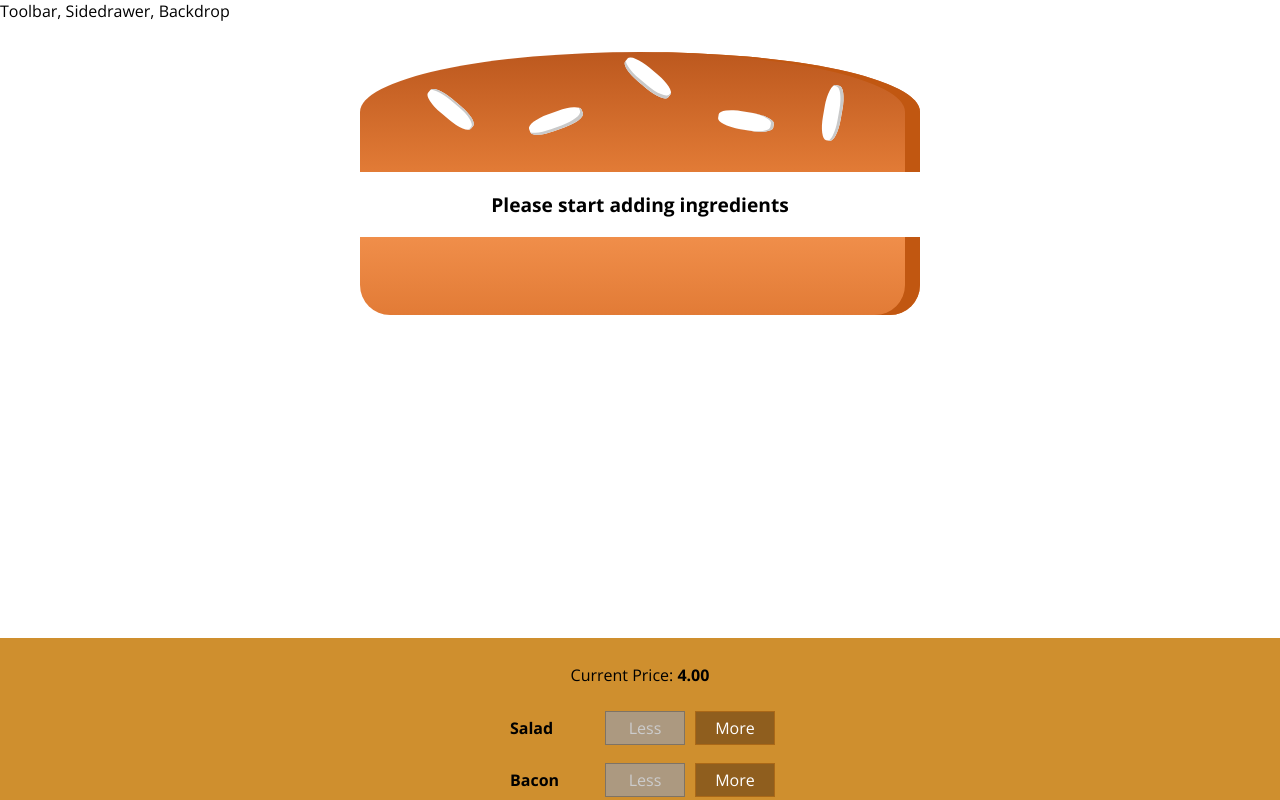
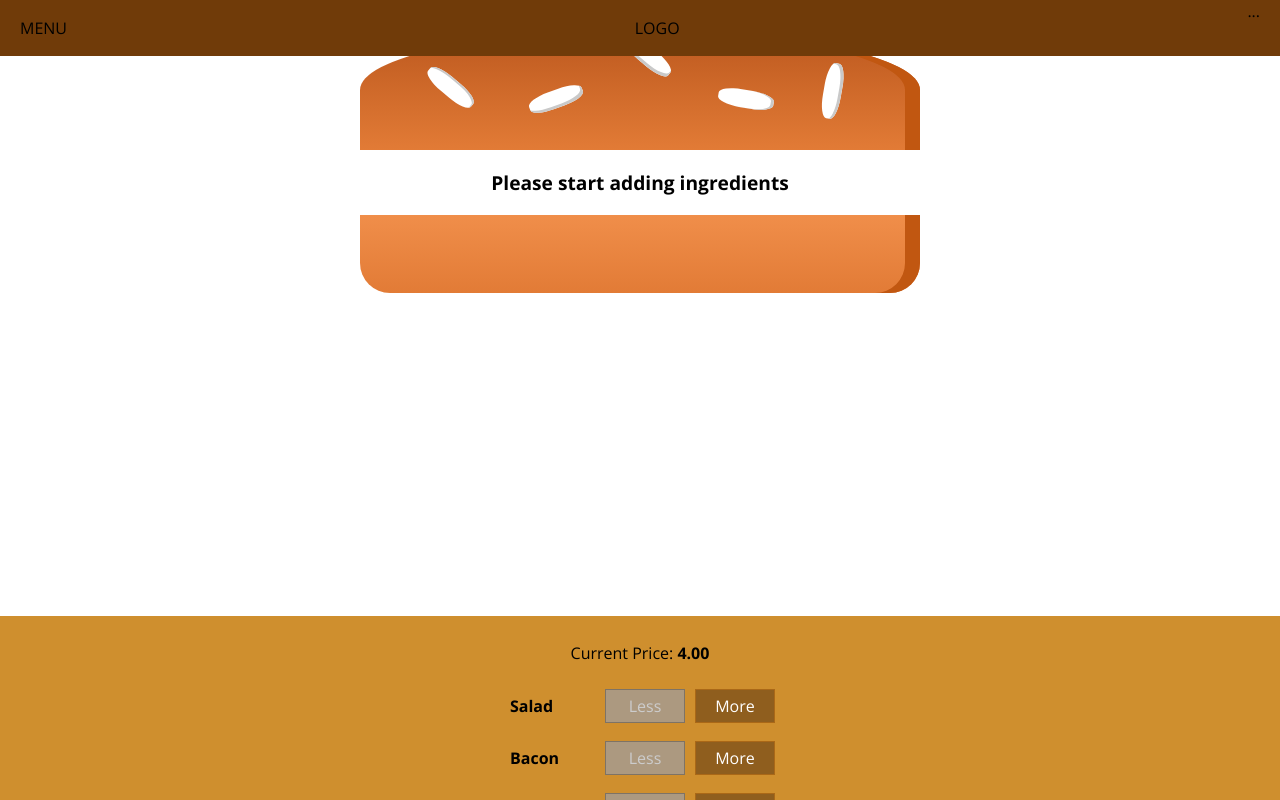
Before and after one commit to mihai-robu/burger-builder, a React (Create React App) app: page / in a window 1280 px wide. Shown: the top 800 px of the page. Built offline with nearby package versions, Linux system fonts and the light colour scheme.

Commit message:
Lesson 8.143 adding a toolbar

```diff
--- a/src/components/Burger/OrderSummary/OrderSummary.js
+++ b/src/components/Burger/OrderSummary/OrderSummary.js
@@ -20,6 +20,7 @@
             <ul>
                 {ingredientSummary}
             </ul>
+            <p><strong>Total Price: {props.price.toFixed(2)} </strong></p>
             <p>Continue to Checkout?</p>
             <Button btnType='Success' clicked={props.purchaseCancelled}>CANCEL</Button>
             <Button btnType='Danger' clicked={props.purchaseContinued}>CONTINUE</Button>
--- a/src/components/Layout/Layout.js
+++ b/src/components/Layout/Layout.js
@@ -1,11 +1,12 @@
 import React from 'react';
 import Aux from '../../hoc/Aux';
 import classes from './Layout.module.css';
+import Toolbar from '../Navigation/Toolbar/Toolbar';
 
 const layout = (props) => {
     return (
         <Aux>
-            <div>Toolbar, Sidedrawer, Backdrop</div>
+            <Toolbar />
             <main className={classes.Content}>
                 {props.children}
             </main>
--- /dev/null
+++ b/src/components/Navigation/Toolbar/Toolbar.js
@@ -0,0 +1,15 @@
+import React from 'react';
+import classes from './Toolbar.module.css';
+
+
+const toolbar = (props) => (
+    <header className={classes.Toolbar}>
+        <div>MENU</div>
+        <div>LOGO</div>
+        <nav>
+            ...
+        </nav>
+    </header>
+);
+
+export default toolbar
--- /dev/null
+++ b/src/components/Navigation/Toolbar/Toolbar.module.css
@@ -0,0 +1,19 @@
+.Toolbar {
+    height: 56px;
+    width: 100%;
+    position: fixed;
+    top: 0;
+    left: 0;
+    background-color: #703B09;
+    display: flex;
+    justify-content: space-between;
+    align-items: center;
+    padding: 0 20px;
+    box-sizing: border-box;
+    z-index: 90;
+}
+
+.Toolbar nav {
+    height: 100%;
+
+}
--- a/src/containers/BurgerBuilder/BurgerBuilder.js
+++ b/src/containers/BurgerBuilder/BurgerBuilder.js
@@ -95,6 +95,7 @@
                         ingredients={this.state.ingredients}
                         purchaseCancelled={this.purchaseCancelHandler}
                         purchaseContinued={this.purchaseContinueHandler}
+                        price={this.state.totalPrice}
                     />
                 </Modal>
                 <Burger ingredients={this.state.ingredients}/>
```
